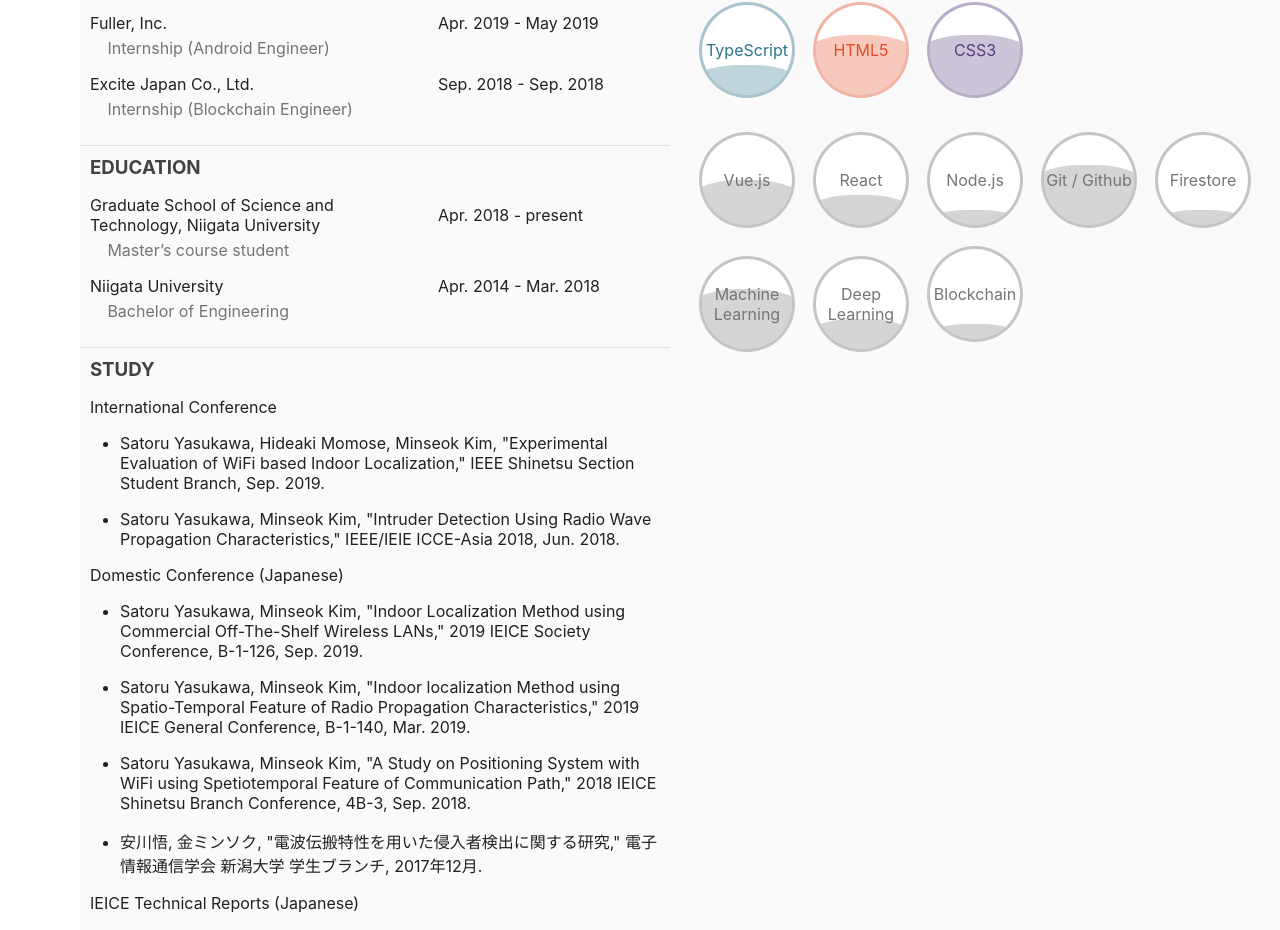
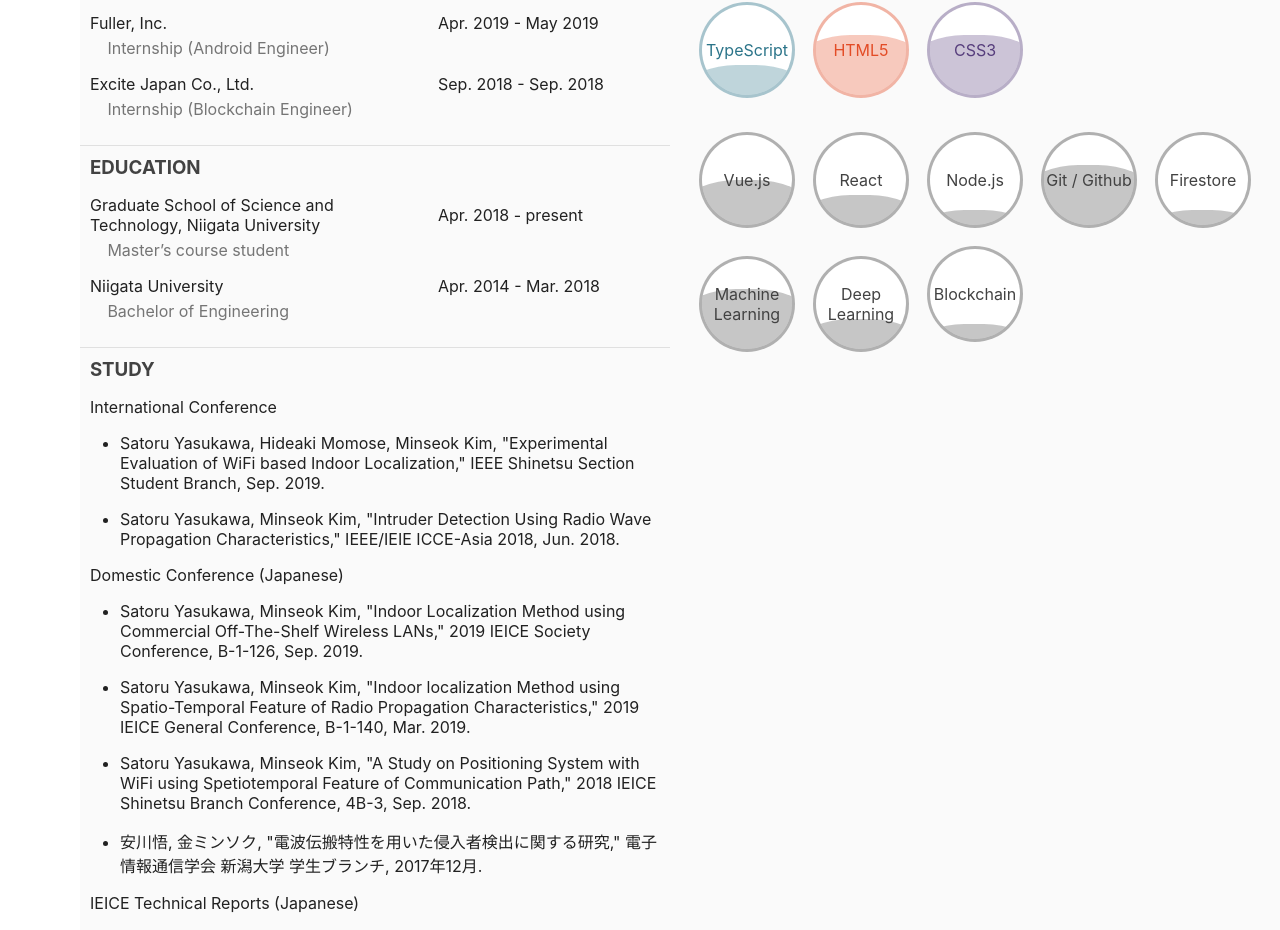
Before and after one commit to saccho/saccho.github.io, a React app: page / in a window 1280 px wide. Shown: the part 959-1889 px from the top of the page. Built offline with nearby package versions, Linux system fonts and the light colour scheme.

Commit message:
[fix] skillsのデフォルトカラーを周りの文字と同じ色に修正

```diff
--- a/src/app/components/Skills.tsx
+++ b/src/app/components/Skills.tsx
@@ -2,7 +2,7 @@ import React from 'react';
 import Skill from './Skill';
 import styled from 'styled-components';
 
-const defaultColor = '#757575'
+const defaultColor = '#424242'
 const skills = {
   languages: [
     {name: 'Python', level: 5, color: '#3572A5'},
```
